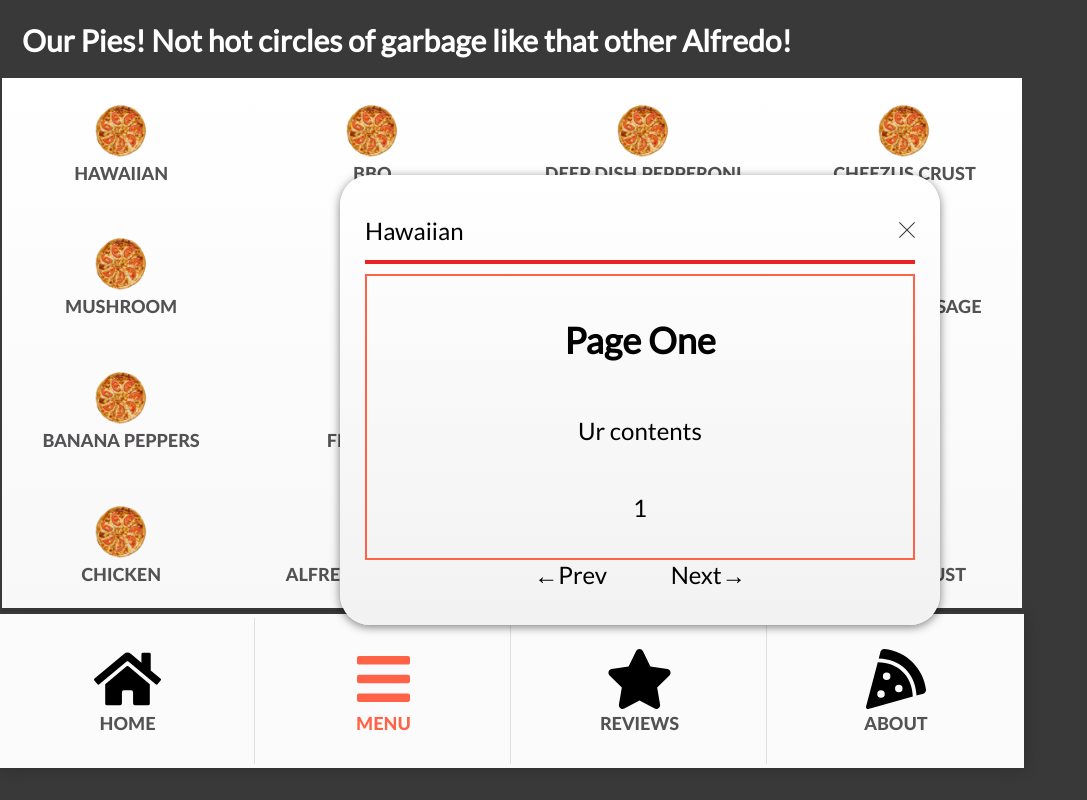
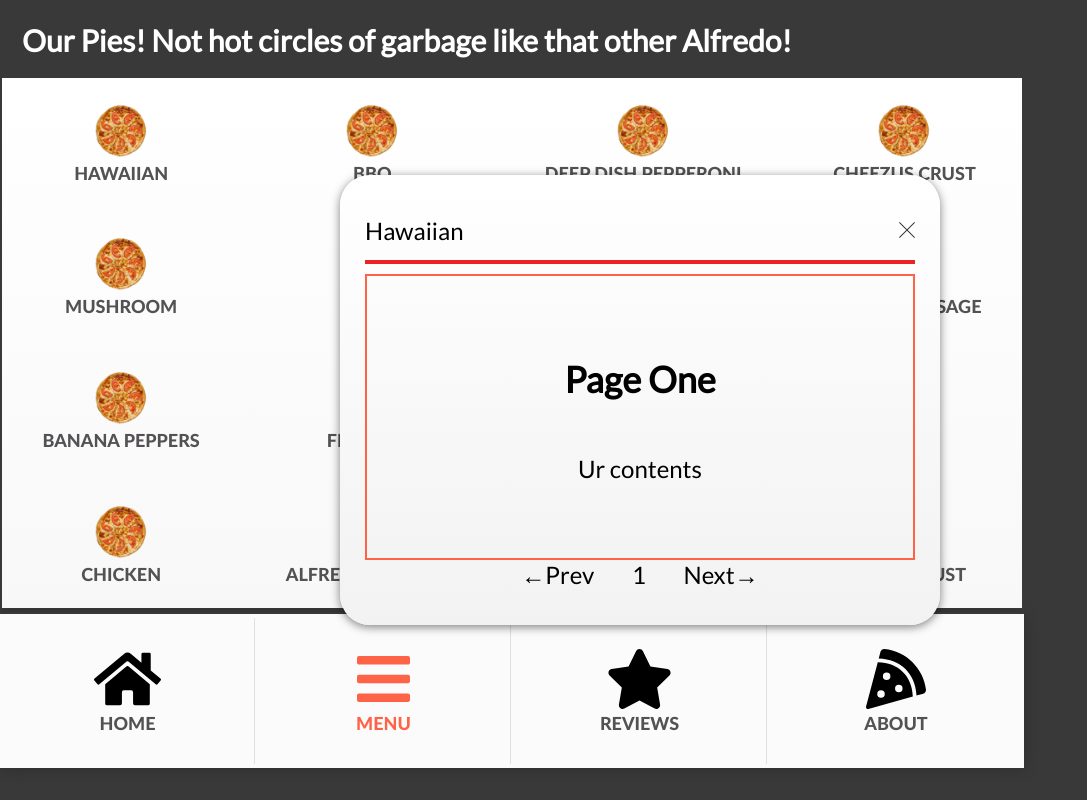
Before and after one commit to erickbennett/alfredos-pizza-cafe, a Next.js app: page /menu in a window 1280 px wide. Both pictures are taken after a click on the element "HAWAIIAN". Shown: the whole page, without its empty margins (0-1087 px from the left). Built offline with nearby package versions, Linux system fonts and the light colour scheme.

Commit message:
refactor: remove page number from single page comp

```diff
--- a/components/Menu.js
+++ b/components/Menu.js
@@ -89,18 +89,17 @@ function Menu() {
     toggle(!on);
   };
 
-  const SinglePage = ({ number, title, content }) => (
-    <Page number={number} title={title} content={content}>
+  const SinglePage = ({ title, content }) => (
+    <Page title={title} content={content}>
       <h2>{title}</h2>
       <p>{content}</p>
-      <p>{number}</p>
     </Page>
   );
 
   const pages = [
-    <SinglePage number={1} title={'Page One'} content={'Ur contents'} />,
-    <SinglePage number={2} title={'Page Two'} content={'Ur contents'} />,
-    <SinglePage number={3} title={'Page Three'} content={'Ur contents'} />
+    <SinglePage title={'Page One'} content={'Ur contents'} />,
+    <SinglePage title={'Page Two'} content={'Ur contents'} />,
+    <SinglePage title={'Page Three'} content={'Ur contents'} />
   ];
 
   return (
--- a/components/common/PageModal.js
+++ b/components/common/PageModal.js
@@ -95,6 +95,7 @@ function PageModal({ title, toggle, pages }) {
         {pages[page]}
         <Pagination>
           <p onClick={prev}>←Prev </p>
+          <span>{page + 1}</span>
           <p onClick={next}> Next→</p>
         </Pagination>
       </Message>
```
